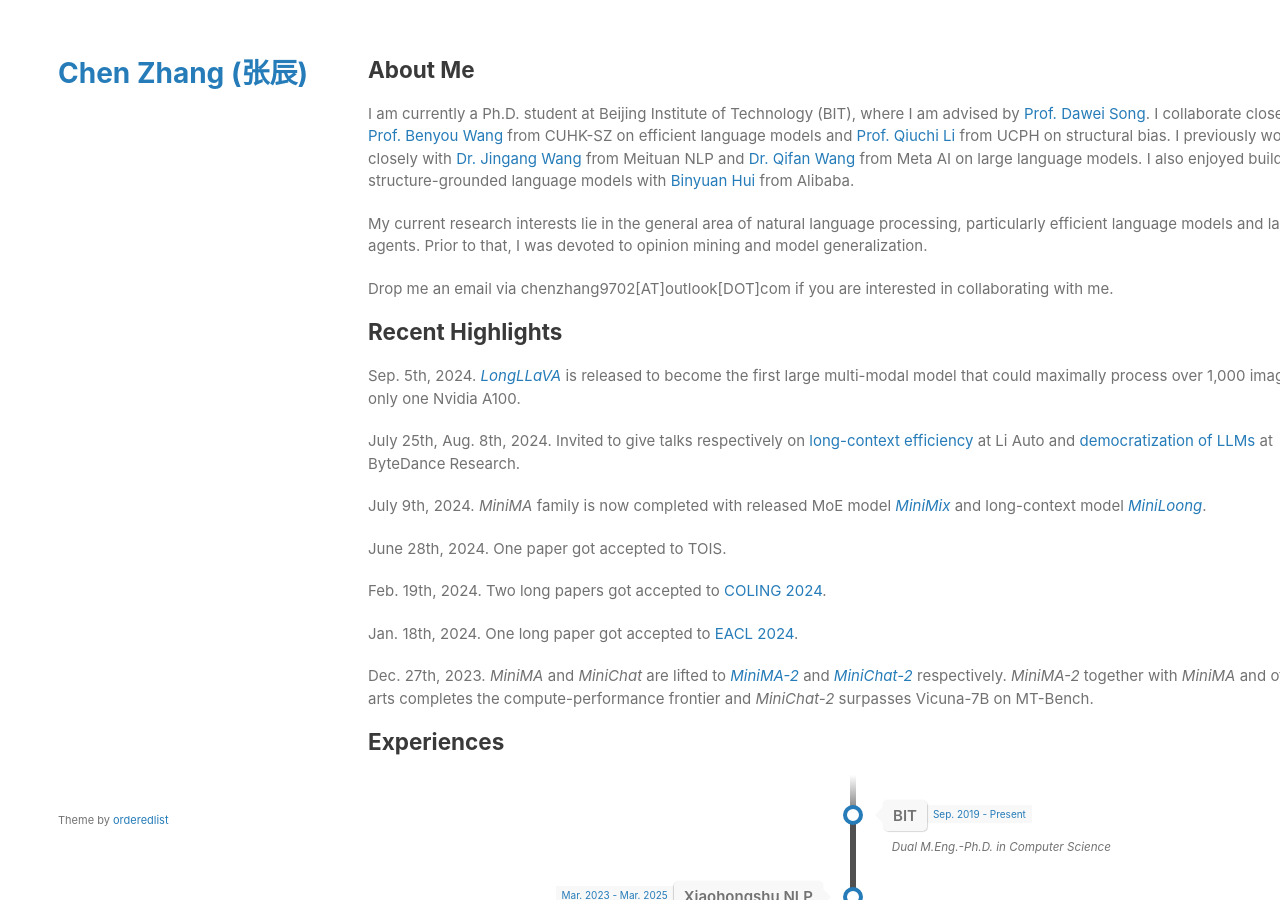
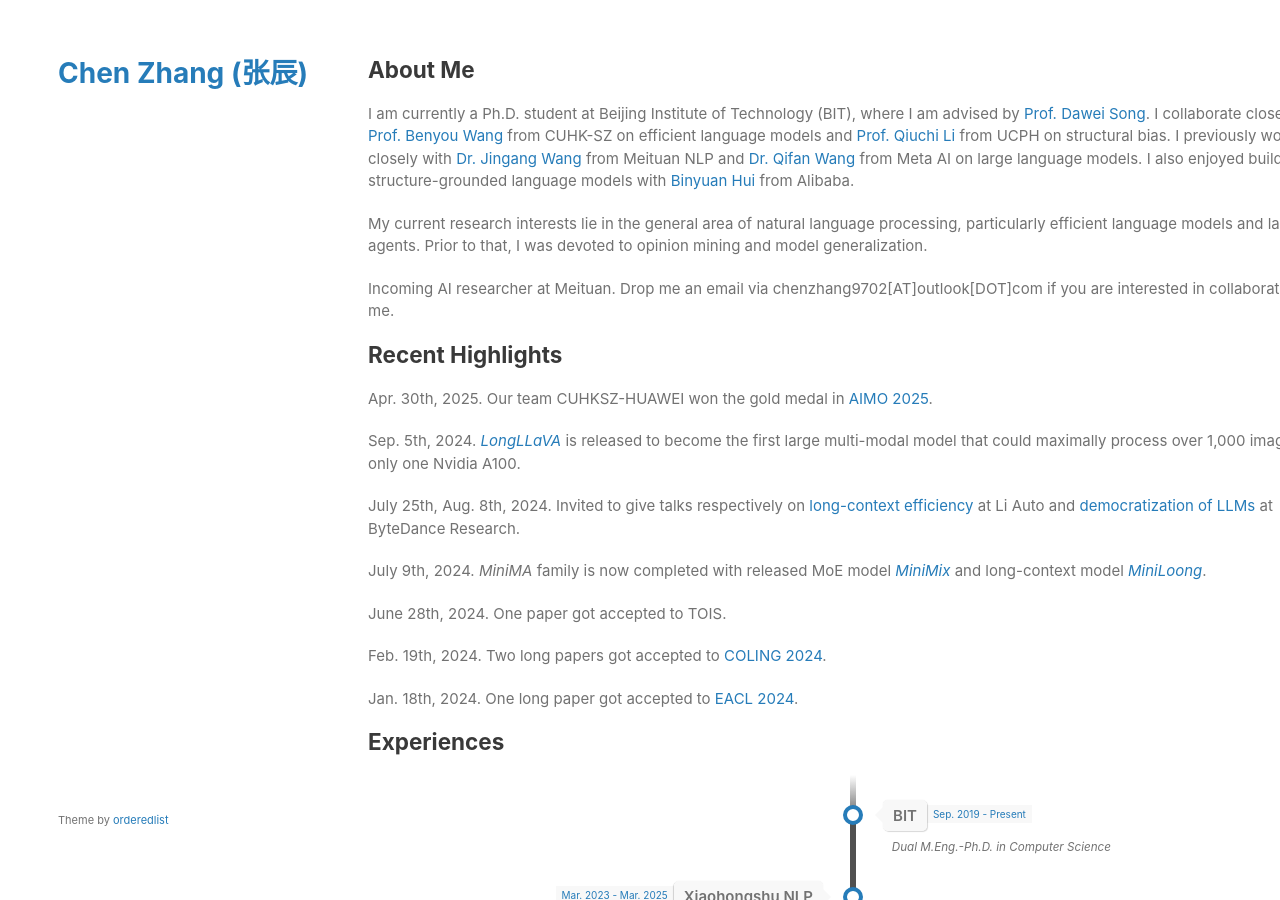
Before and after one commit to GeneZC7/genezc7.github.io, a Jekyll site: the page built from index.md, in a window 1280 px wide and 900 px high. Built offline with Jekyll 4.4.1, drawn with Linux system fonts in a browser that asks for light colours; our own code applies the rules of GitHub Pages for plain Markdown files.

Commit message:
Update index.md

```diff
--- a/index.md
+++ b/index.md
@@ -8,9 +8,11 @@ I am currently a Ph.D. student at Beijing Institute of Technology (BIT), where I
 
 My current research interests lie in the general area of natural language processing, particularly efficient language models and language agents. Prior to that, I was devoted to opinion mining and model generalization.
 
-Drop me an email via chenzhang9702[AT]outlook[DOT]com if you are interested in collaborating with me.
+Incoming AI researcher at Meituan. Drop me an email via chenzhang9702[AT]outlook[DOT]com if you are interested in collaborating with me.
 
 ## Recent Highlights
+
+Apr. 30th, 2025. Our team CUHKSZ-HUAWEI won the gold medal in [AIMO 2025](https://www.kaggle.com/competitions/ai-mathematical-olympiad-progress-prize-2/leaderboard).
 
 Sep. 5th, 2024. [*LongLLaVA*](https://huggingface.co/FreedomIntelligence/LongLLaVA) is released to become the first large multi-modal model that could maximally process over 1,000 images with only one Nvidia A100.
 
@@ -23,8 +25,6 @@ June 28th, 2024. One paper got accepted to TOIS.
 Feb. 19th, 2024. Two long papers got accepted to [COLING 2024](https://lrec-coling-2024.org/).
 
 Jan. 18th, 2024. One long paper got accepted to [EACL 2024](https://2024.eacl.org/).
-
-Dec. 27th, 2023. *MiniMA* and *MiniChat* are lifted to [*MiniMA-2*](https://huggingface.co/GeneZC/MiniMA-2-3B) and [*MiniChat-2*](https://huggingface.co/GeneZC/MiniChat-2-3B) respectively. *MiniMA-2* together with *MiniMA* and other arts completes the compute-performance frontier and *MiniChat-2* surpasses Vicuna-7B on MT-Bench.
 
 ## Experiences
 
```
